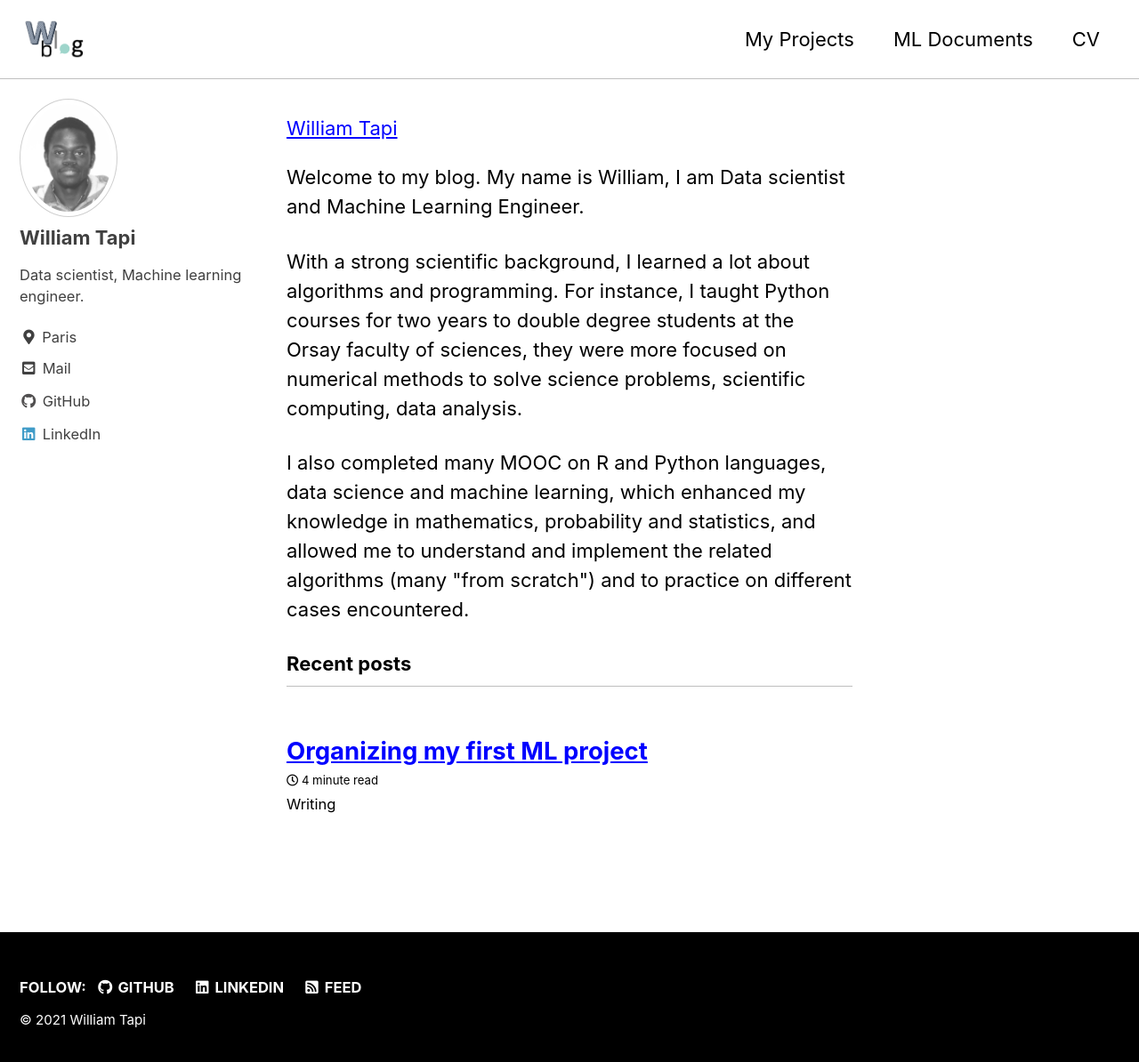
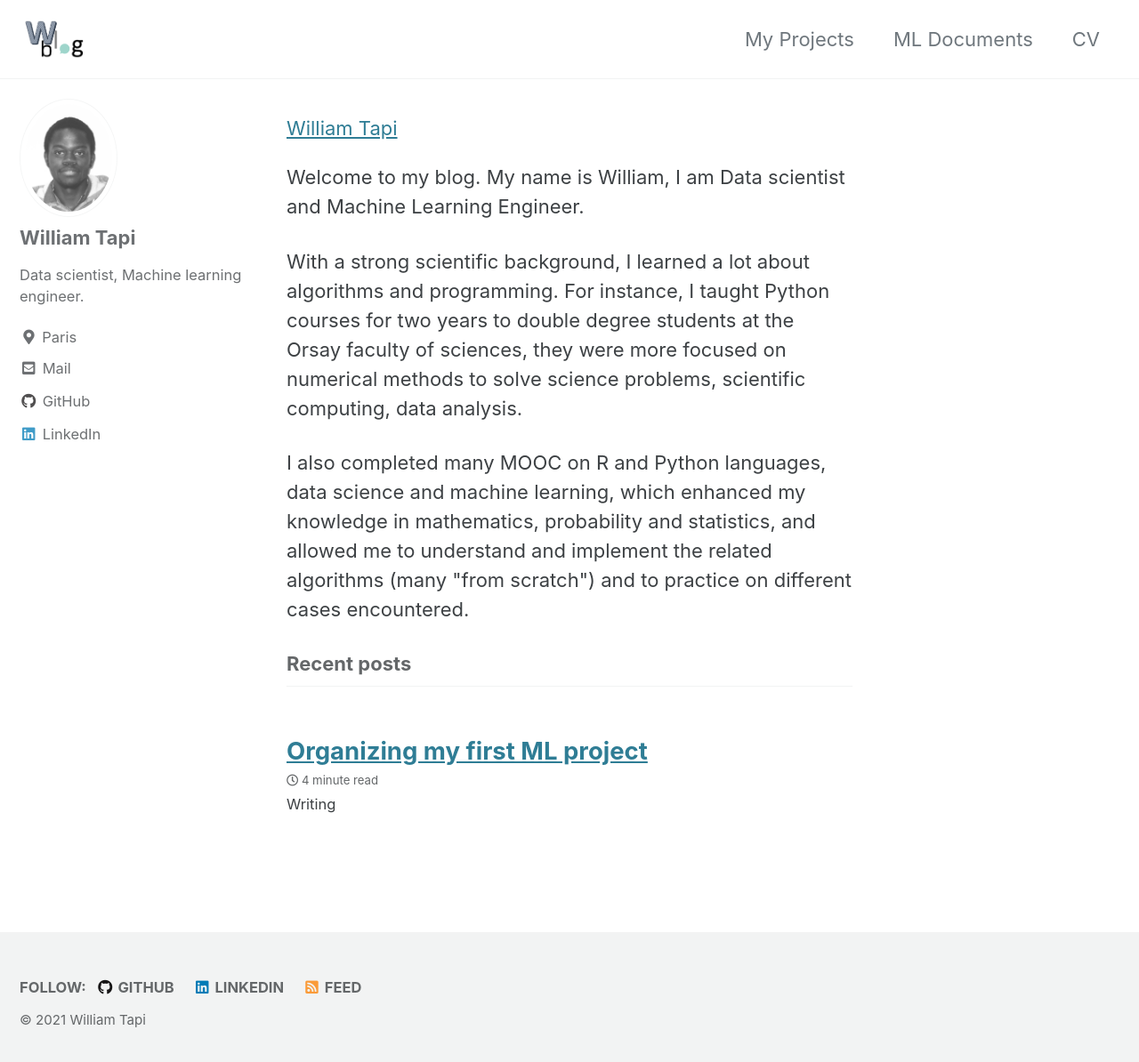
Before and after one commit to Will007-max/Will007-max.github.io, a Jekyll site: the page built from index.html, in a window 1280 px wide and 1202 px high. Shown: the top 1194 px of the window at 89% size. Built offline with Jekyll 4.4.1, drawn with Linux system fonts in a browser that asks for light colours; cached includes are drawn as plain includes; a script that is not in the unit is left out; the list of posts is cut into pages by our own code; comment, search, counter and statistics services are not loaded.

Commit message:
new change

```diff
--- a/_config.yml
+++ b/_config.yml
@@ -12,7 +12,7 @@
 
 # theme                  : "minimal-mistakes-jekyll"
 # remote_theme           : "mmistakes/minimal-mistakes"
-minimal_mistakes_skin    : "contrast" # "air", "aqua", "default", "dark", "dirt", "neon", "mint", "plum", "sunrise"
+minimal_mistakes_skin    : "default" #"contrast" # "air", "aqua", "default", "dark", "dirt", "neon", "mint", "plum", "sunrise"
 
 # Site Settings
 locale                   : "en-US"
```
